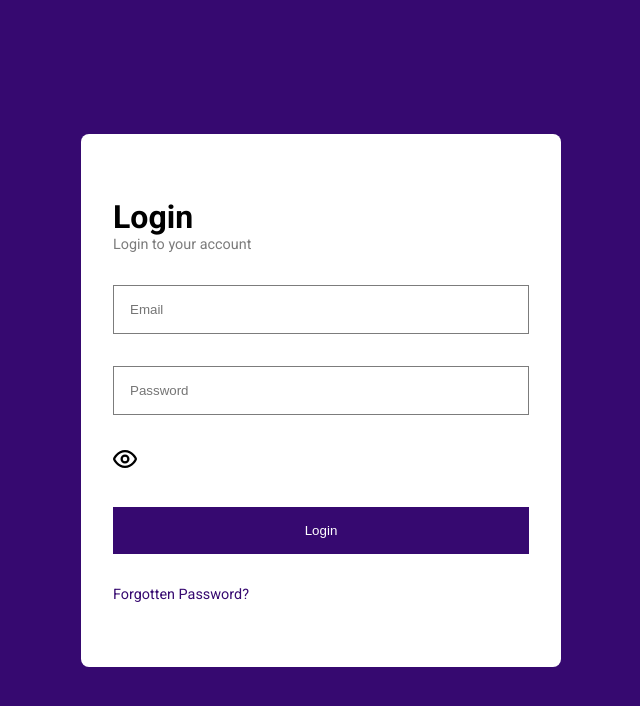
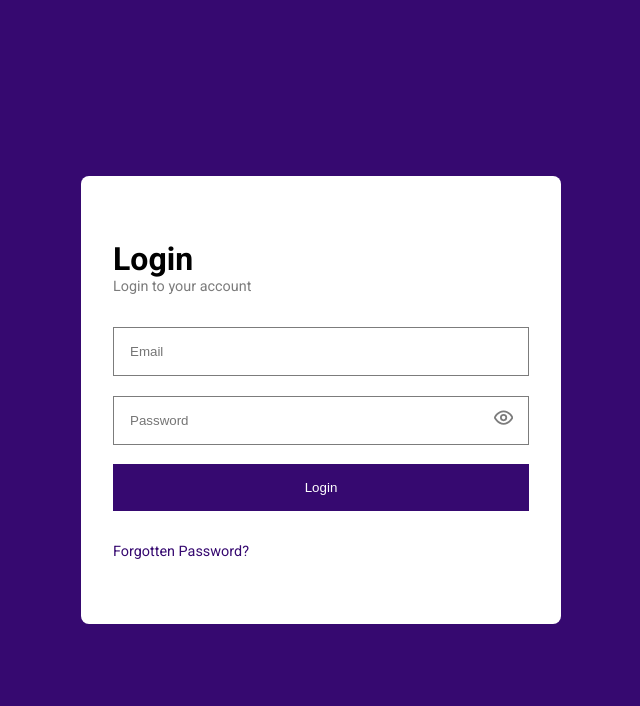
Before and after one commit to alli-Codes/login-page, a Svelte app: page / in a window 1280 px wide. Shown: the top 706 px of the page, without its empty margins (319-959 px from the left). Built offline with nearby package versions, Linux system fonts and the light colour scheme.

Commit message:
Styling the password field

```diff
--- a/src/App.svelte
+++ b/src/App.svelte
@@ -10,8 +10,10 @@
     </header>
     <form action="">
       <input type="text" placeholder="Email" />
-      <input type="password" placeholder="Password" />
-      <Icon />
+      <section>
+        <input type="password" placeholder="Password" />
+        <Icon />
+      </section>
       <button>Login</button>
       <a href=".">Forgotten Password?</a>
     </form>
--- a/src/Icon.svelte
+++ b/src/Icon.svelte
@@ -1,7 +1,7 @@
 <!-- Uploaded to: SVG Repo, www.svgrepo.com, Transformed by: SVG Repo Mixer Tools -->
-<main style="width: 1.5rem;">
+<main class="icon" style="width: 1.2rem;">
   <svg viewBox="0 0 16 16" xmlns="http://www.w3.org/2000/svg" fill="none">
-    <g fill="#000000" fill-rule="evenodd" clip-rule="evenodd">
+    <g fill="#7c7c7c" fill-rule="evenodd" clip-rule="evenodd">
       <path
         d="M8 5a3 3 0 100 6 3 3 0 000-6zM6.5 8a1.5 1.5 0 113 0 1.5 1.5 0 01-3 0z"
       />
--- a/src/app.css
+++ b/src/app.css
@@ -32,6 +32,24 @@
   flex-direction: column;
   gap: 2rem;
 }
+.container .wrapper form section {
+  background-color: red;
+  display: flex;
+  justify-content: flex-end;
+  align-items: center;
+  position: relative;
+}
+.container .wrapper form section input {
+  width: 100%;
+  position: absolute;
+}
+.container .wrapper form section .icon {
+  justify-self: flex-end;
+  position: sticky;
+  top: 0;
+  transform: translate(-1rem);
+  cursor: pointer;
+}
 .container .wrapper form input {
   padding: 1rem;
   border: 1px solid #7c7c7c;
--- a/src/input.scss
+++ b/src/input.scss
@@ -40,6 +40,26 @@ $secondary-color: #7c7c7c;
             flex-direction: column;
             gap: 2rem;
 
+            section{
+                background-color: red;
+                display: flex;
+                justify-content: flex-end;
+                align-items: center;
+                position: relative;
+               input{
+                width: 100%;
+                position: absolute;
+               }
+               .icon{
+
+                justify-self: flex-end;
+                position: sticky;
+                top: 0;
+                transform: translate(-1rem);
+                cursor: pointer;
+               }
+            }
+
             input{
                 padding: 1rem;
                 border: 1px solid $secondary-color;
```
Also changed, not shown: 1 other file (tests, documents, lock files or other folders).
